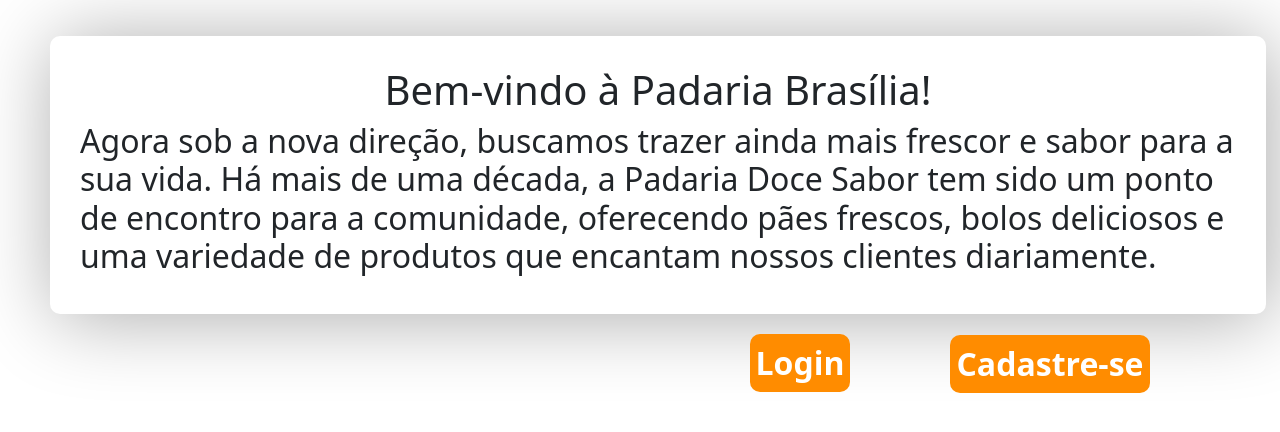
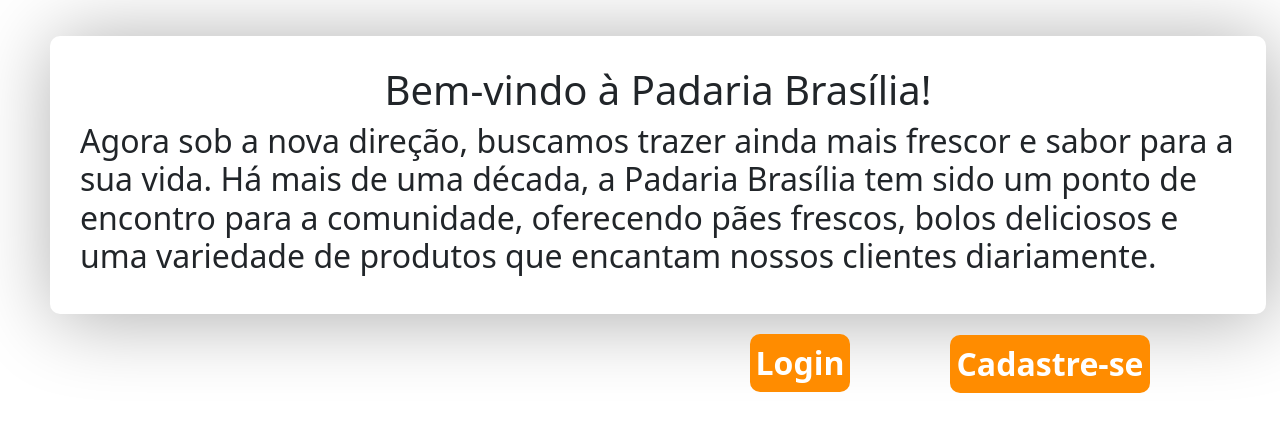
Before and after one commit to DanielMVP7/Projeto-padaria, a Django app: template padaria/app_portal/templates/site/home.html in a window 1280 px wide. Shown: the part 88-520 px from the top of the page. Run offline with Django 3.2, Linux system fonts and the light colour scheme; the template is opened without the code that fills it, so the values that code supplies are empty.

Commit message:
Alteração em nome da padria que estava errado

```diff
--- a/padaria/app_portal/templates/site/home.html
+++ b/padaria/app_portal/templates/site/home.html
@@ -3,7 +3,7 @@
 {% block conteudo %}
 <div class="descricao">
     <h1>Bem-vindo à Padaria Brasília!</h1>
-    <h2>Agora sob a nova direção, buscamos trazer ainda mais frescor e sabor para a sua vida. Há mais de uma década, a Padaria Doce Sabor tem sido um ponto de encontro para a comunidade, oferecendo pães frescos, bolos deliciosos e uma variedade de produtos que encantam nossos clientes diariamente.</h2>
+    <h2>Agora sob a nova direção, buscamos trazer ainda mais frescor e sabor para a sua vida. Há mais de uma década, a Padaria Brasília tem sido um ponto de encontro para a comunidade, oferecendo pães frescos, bolos deliciosos e uma variedade de produtos que encantam nossos clientes diariamente.</h2>
 </div>
 
 
```
